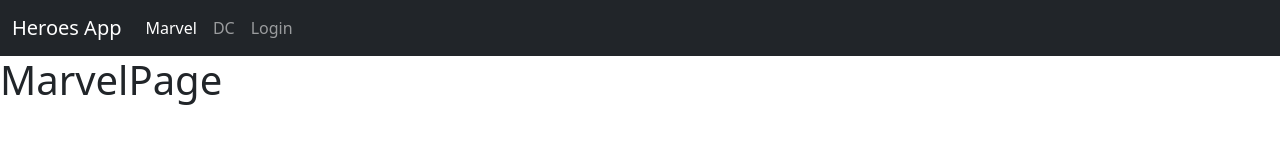
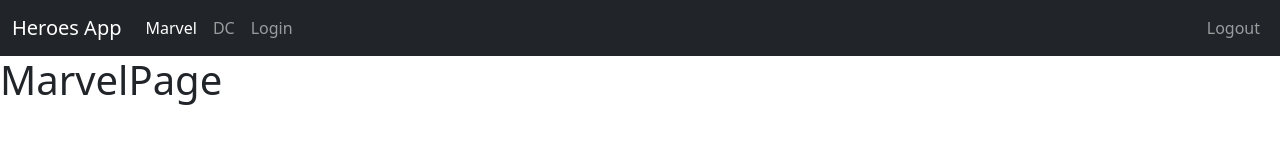
Before and after one commit to gabrielwsa/SPAapp-herois, a React (Vite) app: page /marvel in a window 1280 px wide. Shown: the top 160 px of the page. Built offline with nearby package versions, Linux system fonts and the light colour scheme.

Commit message:
avances en la creacion de routes

```diff
--- a/src/HeroisApp.jsx
+++ b/src/HeroisApp.jsx
@@ -1,4 +1,4 @@
-import { AppRouter } from './router/AppRouter'
+import { AppRouter, HeroesRouters } from './router'
 
 export default function HeroisApp() {
   return (
--- a/src/heroes/index.js
+++ b/src/heroes/index.js
@@ -1,4 +1,3 @@
-
 // export * from './components' // PODEMOS EXPORTAR TODOS OS COMPONENTES DO DIRETORIO
 // export * from './pages' // PODEMOS EXPORTAR TODAS AS PAGES DO DIRETORIO
 export { MarvelPage } from './pages/MarvelPage'
--- a/src/router/AppRouter.jsx
+++ b/src/router/AppRouter.jsx
@@ -1,18 +1,16 @@
-import { Routes, Route, Navigate } from 'react-router-dom'
-import { MarvelPage, DCPage } from '../heroes'
+import { Routes, Route } from 'react-router-dom'
 import { LoginPage } from '../auth'
-import { NavBar } from '../ui'
+import { HeroesRouters } from './HeroesRouters'
 
 export const AppRouter = () => {
   return (
     <>
-      <NavBar />
       <Routes>
-        <Route path="/" element={<Navigate to="/marvel" />} />
-        <Route path="marvel" element={<MarvelPage />} />
-        <Route path="dc" element={<DCPage />} />
         <Route path="login" element={<LoginPage />} />
-    </Routes>
+        {/* QUALQUER ROTA QUE NÃO FOR LOGIN, VAI SER REDIRECIONADO PARA O HEROESROUTERS */}
+        <Route path="/*" element={<HeroesRouters />} />
+
+      </Routes>
     </>
   )
 }
--- /dev/null
+++ b/src/router/HeroesRouters.jsx
@@ -0,0 +1,16 @@
+import { NavBar } from "../ui";
+import { Routes, Route, Navigate } from 'react-router-dom'
+import { MarvelPage, DCPage } from "../heroes";
+
+export const HeroesRouters = () => {
+    return (
+        <>
+            <NavBar />
+            <Routes>
+                <Route path="/" element={<Navigate to="/marvel" />} />
+                <Route path="marvel" element={<MarvelPage />} />
+                <Route path="dc" element={<DCPage />} />
+            </Routes>
+        </>
+    )
+}
--- /dev/null
+++ b/src/router/index.js
@@ -0,0 +1,3 @@
+
+export { HeroesRouters } from './HeroesRouters'
+export { AppRouter } from './AppRouter'
--- a/src/ui/components/NavBar.jsx
+++ b/src/ui/components/NavBar.jsx
@@ -20,6 +20,11 @@ export const NavBar = () => {
                     Login
                 </NavLink>
             </div>
+            <div className="navbar-nav ms-auto">
+                <NavLink className={({isActive}) => `nav-link ${isActive ? 'active' : ''}`} to="/logout">
+                    Logout
+                </NavLink>
+            </div>
         </div>
       </div>
     </nav>
```
